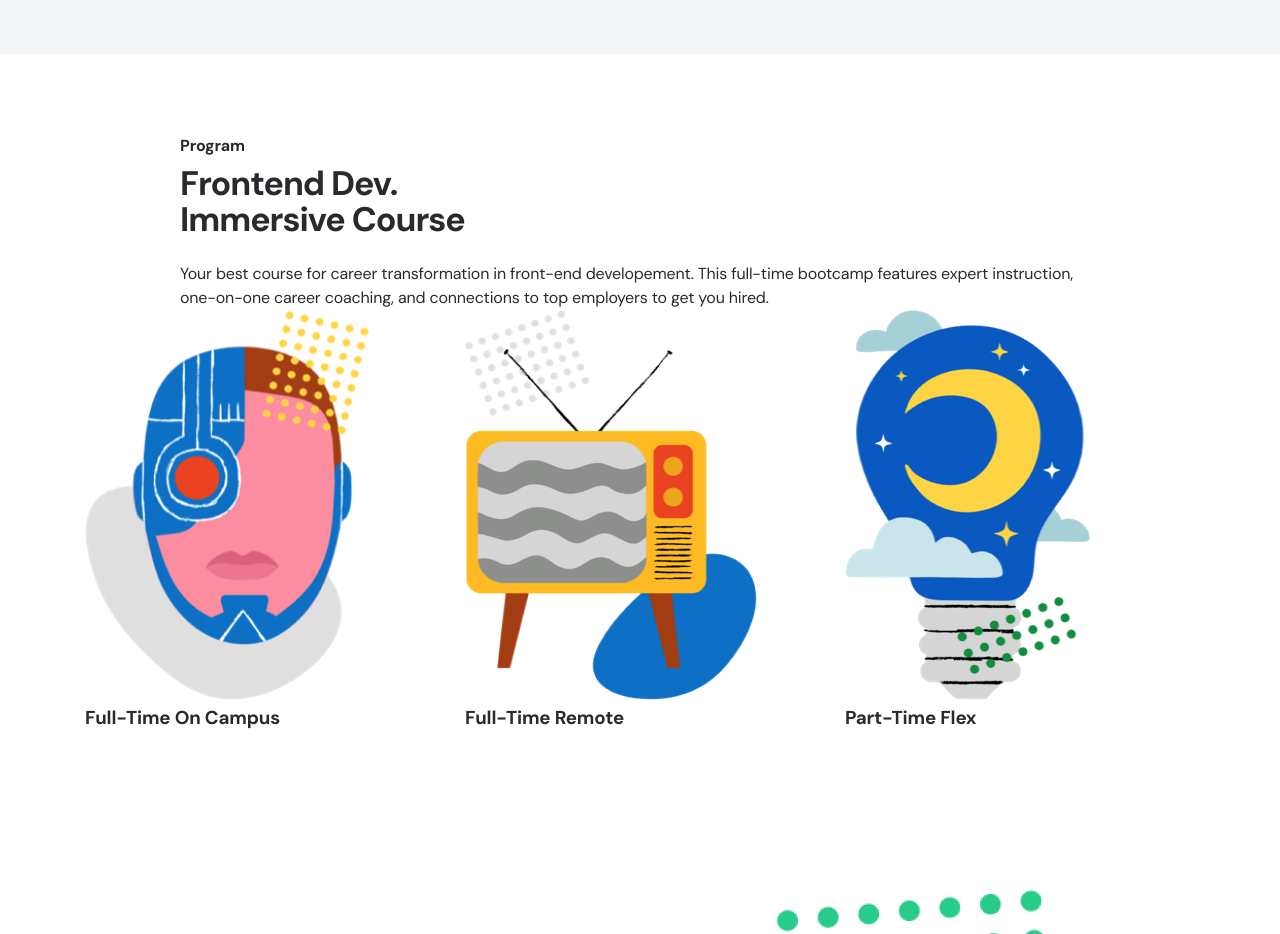
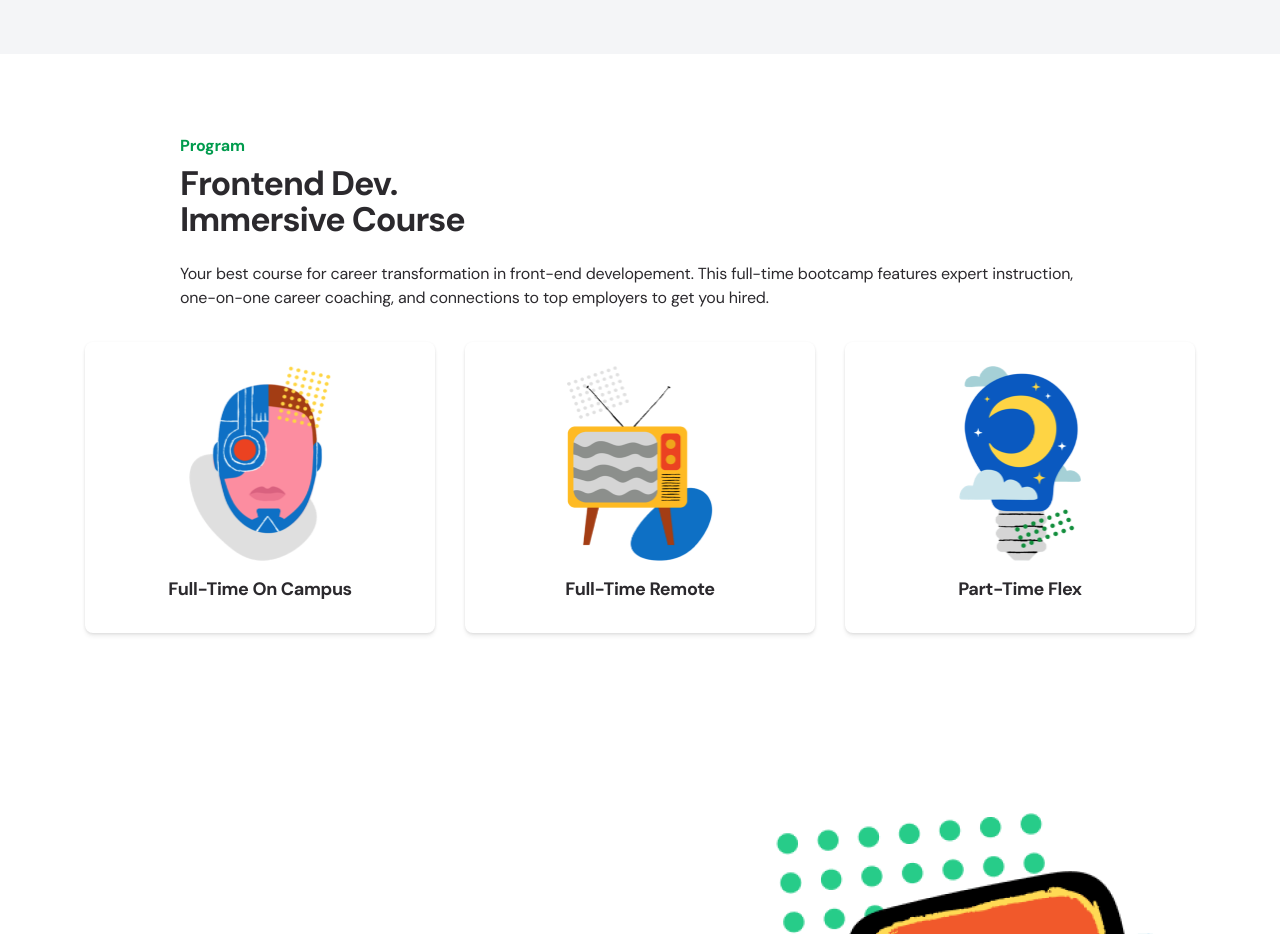
Before and after one commit to joeydash/rylo-sample, a plain HTML site: page index.html in a window 1280 px wide. Shown: the part 1040-1974 px from the top of the page. Drawn offline with Linux system fonts and the light colour scheme.

Commit message:
Style program section

```diff
--- a/style.css
+++ b/style.css
@@ -152,3 +152,51 @@ section {
 .section-service .col-12:first-child {
   margin-bottom: var(--margin-lg);
 }
+
+/* ====== Program Section ====== */
+.section-program .section-category {
+  color: var(--colour-green);
+}
+
+.section-program .row:first-child {
+  margin-bottom: var(--margin-ml);
+}
+
+.program-card {
+  display: block;
+  padding: 24px 0 32px;
+  text-align: center;
+  border-radius: 8px;
+  box-shadow: 0 4px 4px rgba(0, 0, 0, 0.05), 0 1px 3px rgba(0, 0, 0, 0.1),
+    inset 0 1px 0 rgba(255, 255, 255, 0.1);
+  transition: all 0.25s ease-in-out;
+}
+
+/* Except for the last program card */
+.section-program .col-md-4:not(:last-child) {
+  margin-bottom: 20px;
+}
+
+.program-card:hover {
+  transform: translateY(-4px);
+  background-color: #3141c5;
+  box-shadow: 0 11px 55px rgba(0, 0, 0, 0.07), 0 13px 18px rgba(0, 0, 0, 0.15);
+}
+
+.program-card:hover h3 {
+  color: #fff;
+}
+
+.program-card img {
+  display: block;
+  width: auto;
+  height: 195px;
+  margin: 0 auto var(--margin-sm);
+}
+
+.program-card h3 {
+  font-size: 18px;
+  line-height: 1.3333333333;
+  letter-spacing: -0.02em;
+  transition: color 0.4s ease-in-out;
+}
```
